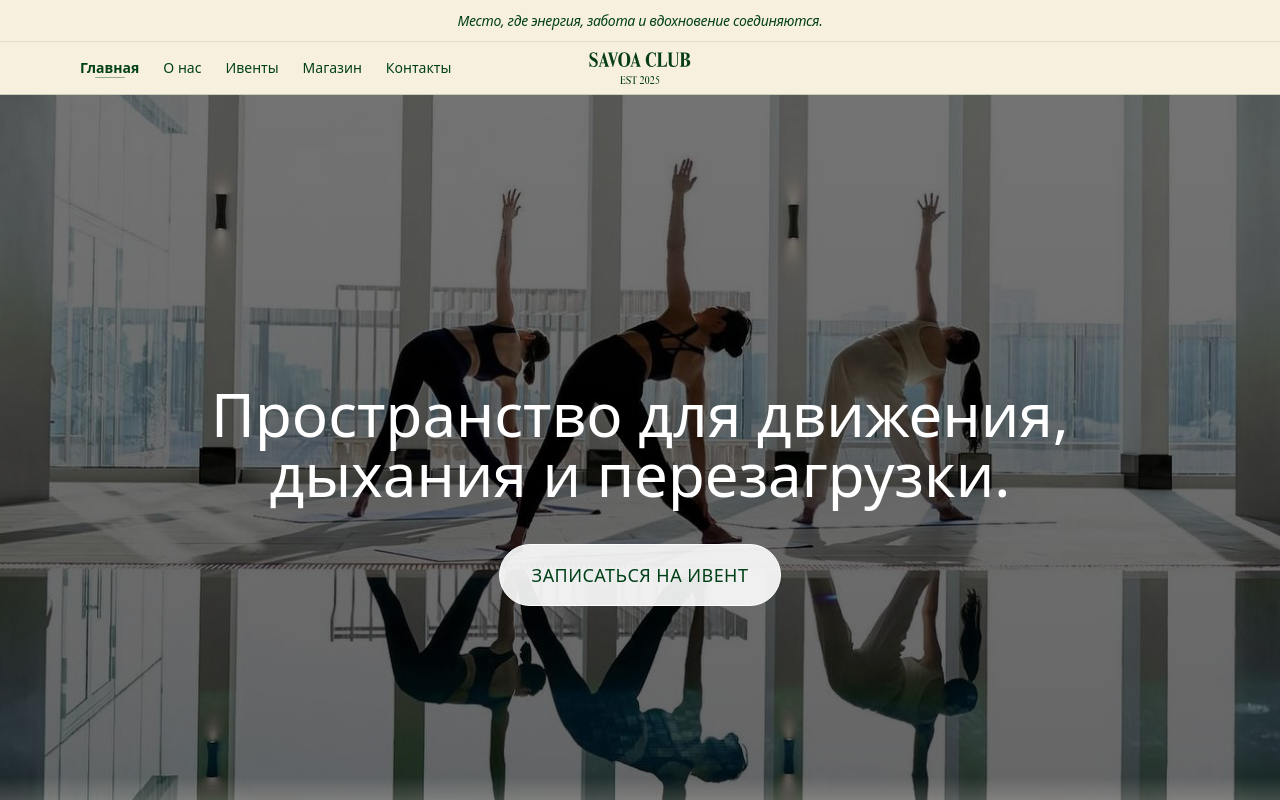
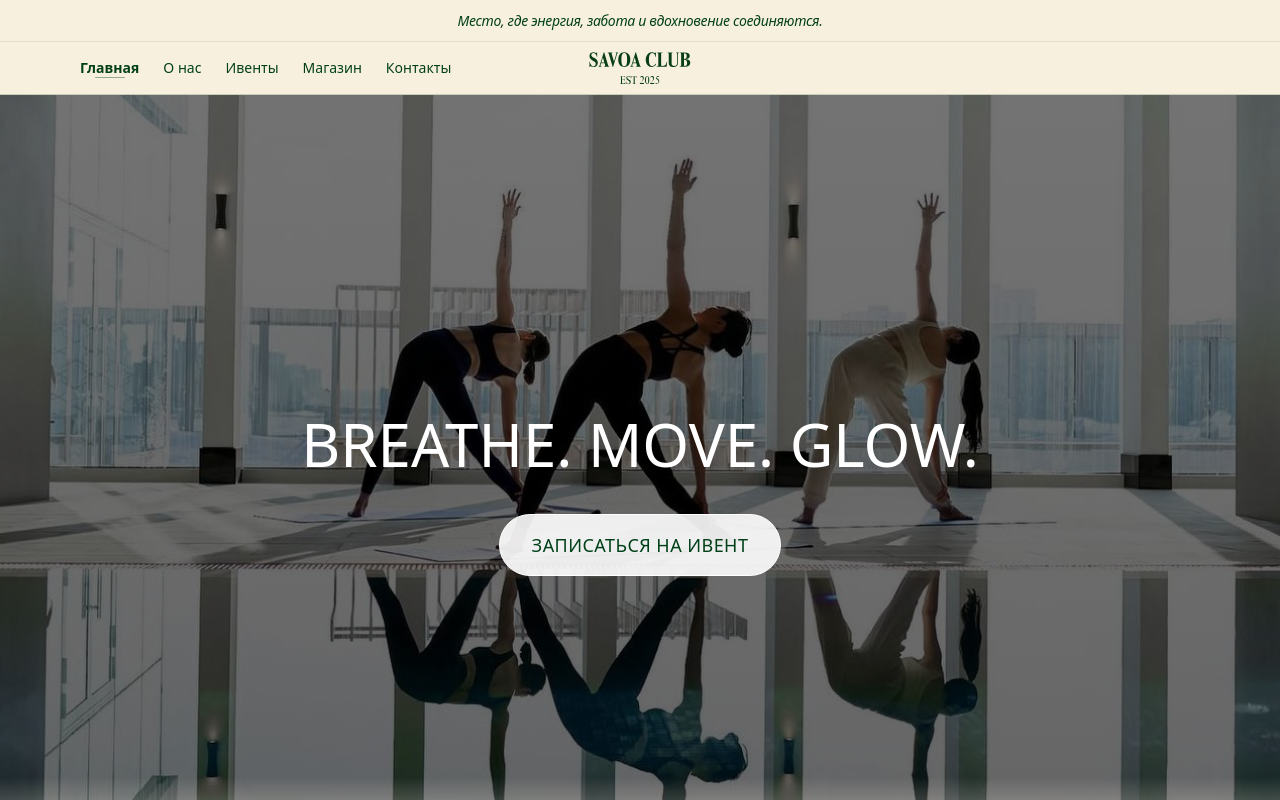
Before and after one commit to vlimkv/savoaclub, a React (Vite) app: page / in a window 1280 px wide. Shown: the top 800 px of the page. Built offline with nearby package versions, Linux system fonts and the light colour scheme.

Commit message:
text fix homepage

```diff
--- a/src/pages/Home.jsx
+++ b/src/pages/Home.jsx
@@ -28,14 +28,14 @@ export default function Home() {
   transition={{ duration: 0.8 }}
   className="relative z-10 flex flex-col items-center justify-center min-h-[70vh] sm:min-h-screen px-6 text-center"
 >
-          <div className="w-full max-w-5xl px-9 md:px-8">
+  <div className="w-full max-w-[95%] sm:max-w-4xl px-4 sm:px-8"> {/* ← обновлённая ширина */}
     <motion.h1
       initial={{ opacity: 0, y: 20 }}
       animate={{ opacity: 1, y: 0 }}
       transition={{ duration: 1 }}
-              className="text-4xl sm:text-4xl md:text-6xl font-light leading-tight mb-6 drop-shadow-2xl"
+      className="text-5xl sm:text-4xl md:text-6xl font-light leading-snug sm:leading-tight mb-6 drop-shadow-2xl"
     >
-              Пространство для движения, дыхания и перезагрузки.
+      BREATHE. MOVE. GLOW.
     </motion.h1>
 
     <motion.div
@@ -52,6 +52,7 @@ export default function Home() {
     </motion.div>
   </div>
 </motion.div>
+
       </div>
     </AnimatePresence>
   );
```
Lines whose indentation alone changed are shown as unchanged.
